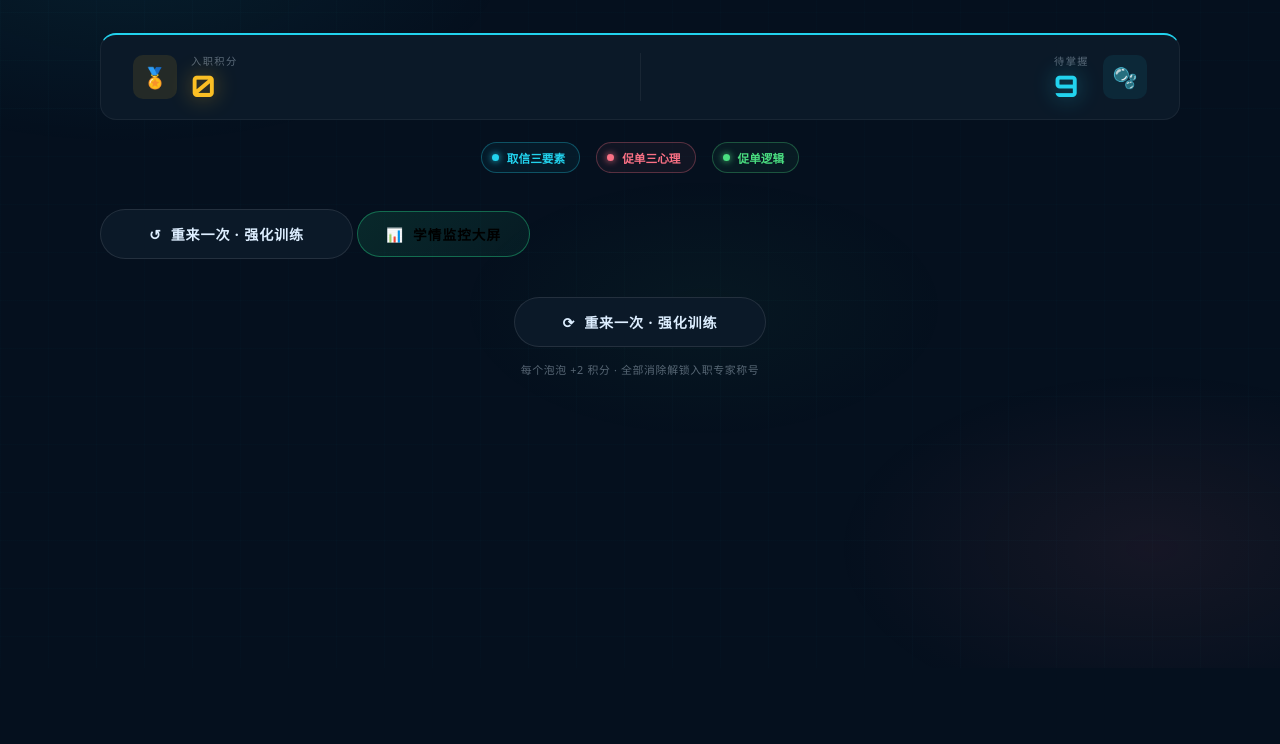
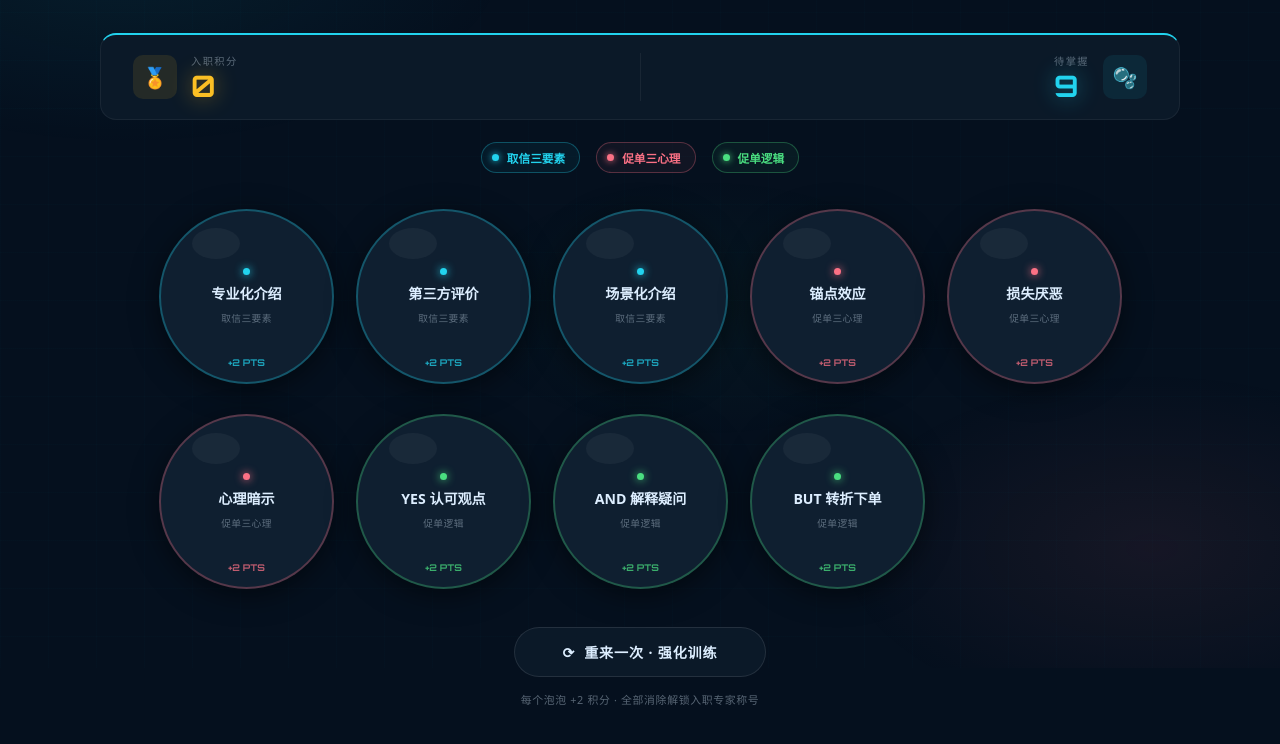
Before and after one commit to super04240520/zhihui_teach.github.io, a plain HTML site: page index.html in a window 1280 px wide. Shown: the part 132-876 px from the top of the page. Before the commit the page ends 800 px from the top, so only its background shows below. Drawn offline with Linux system fonts and the light colour scheme.

```diff
--- a/index.html
+++ b/index.html
@@ -520,30 +520,6 @@
       line-height: 1.6;
       padding: 0 4px;
     }
-       .nav-btn {
-           background: linear-gradient(135deg, rgba(38,217,139,0.12), rgba(38,217,139,0.06));
-           border: 1px solid rgba(38,217,139,0.4);
-           color: var(--green-cat);
-           padding: 12px 28px;
-           border-radius: 60px;
-           font-family: 'Noto Serif SC', serif;
-           font-size: 0.85rem;
-           font-weight: 700;
-           letter-spacing: 0.08em;
-           cursor: pointer;
-           transition: all 0.2s;
-           text-decoration: none;
-           display: inline-flex;
-           align-items: center;
-           gap: 7px;
-       }
-       .nav-btn:hover {
-           background: rgba(38,217,139,0.18);
-           border-color: rgba(38,217,139,0.7);
-           box-shadow: 0 0 22px rgba(38,217,139,0.2);
-           transform: translateY(-1px);
-       }
-       .nav-btn:active { transform: scale(0.97); }
 
     /* ── Responsive ── */
     @media (max-width: 520px) {
@@ -592,11 +568,8 @@
   </div>
 
   <!-- Bubble grid -->
-  <!-- <div id="bubblesGrid" class="bubbles-grid"></div> -->
-   <div class="bottom-btns">
-       <button id="resetGameBtn" class="reset-btn">↺ &nbsp;重来一次 · 强化训练</button>
-       <a href="xuesheng.html" target="_blank" class="nav-btn">📊 &nbsp;学情监控大屏</a>
-   </div>
+  <div id="bubblesGrid" class="bubbles-grid"></div>
+
   <!-- Bottom -->
   <div class="bottom-section">
     <button id="resetGameBtn" class="reset-btn">⟳ &nbsp;重来一次 · 强化训练</button>
```
